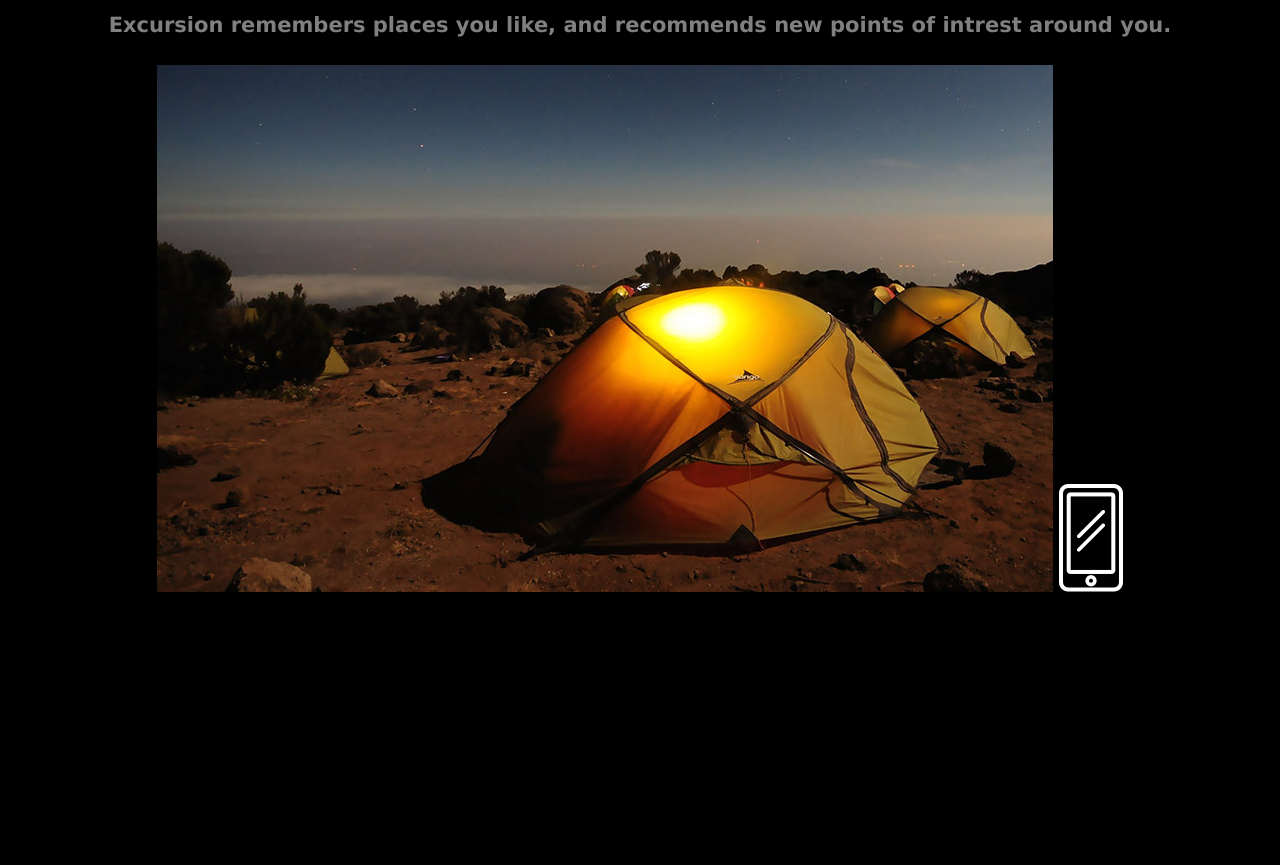
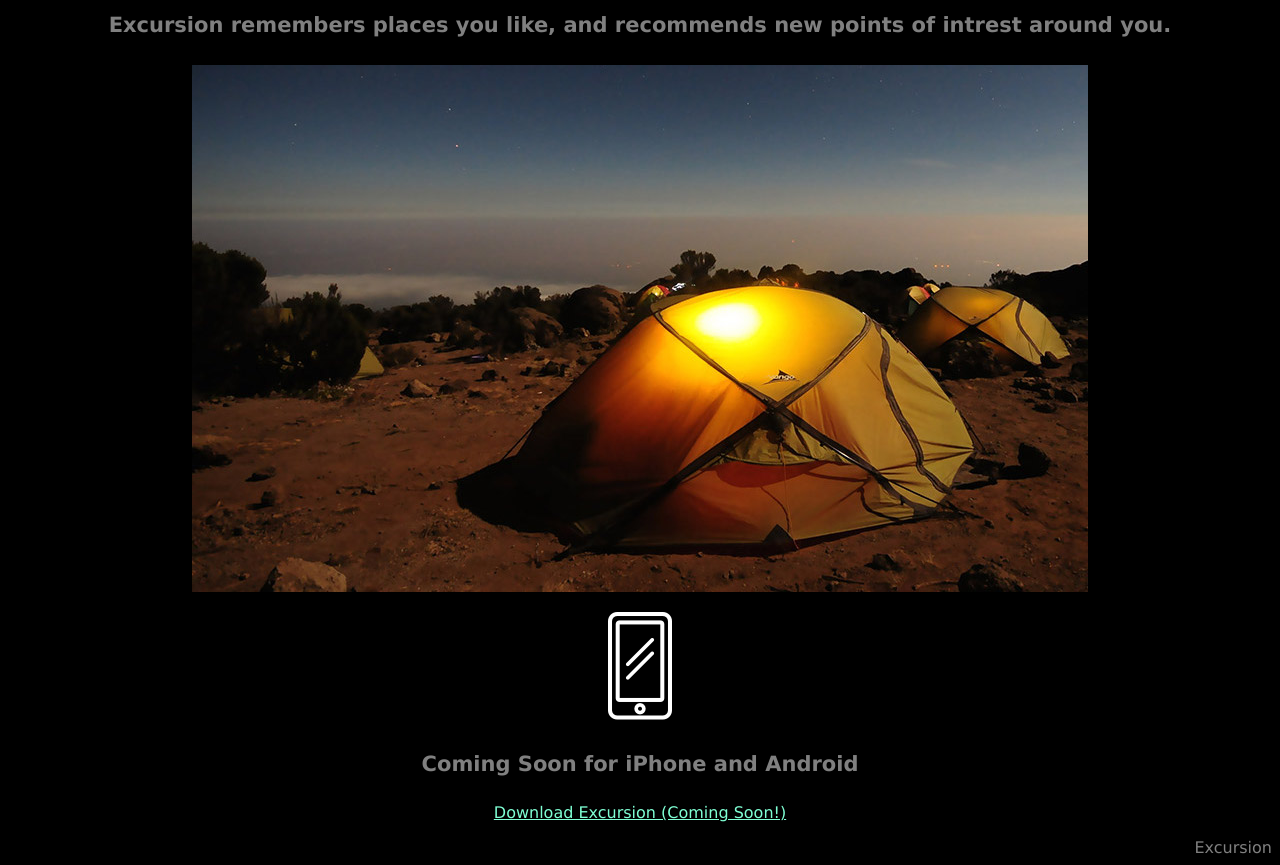
Before and after one commit to Josh8723/excursions, a plain HTML site: page index.html in a window 1280 px wide. Shown: the part 420-1285 px from the top of the page. Before the commit the page ends 1024 px from the top, so only its background shows below. Drawn offline with Linux system fonts and the light colour scheme.

Commit message:
Added footer text

```diff
--- a/index.html
+++ b/index.html
@@ -14,7 +14,10 @@
     </header>
     <h2 class="header--secondary">Your personal travel guide</h2>
     <h4 class="header--sub-header">Excursion remembers places you like, and recommends new points of intrest around you. </h4>
-    <img src="resources/images/camp.jpg" alt="tent in the desert with a light inside while the sun sets behind">
-    <img src="resources/images/phone.png" alt="">
+    <p><img src="resources/images/camp.jpg" alt="tent in the desert with a light inside while the sun sets behind"></p>
+    <p><img src="resources/images/phone.png" alt=""></p>
+    <h4 class="header--sub-header">Coming Soon for iPhone and Android</h4>
+    <p><a class="link--cta" href="#section2">Download Excursion (Coming Soon!)</a></p>
+    <footer>Excursion</footer>
 </body>
 </html>
--- a/resources/css/style.css
+++ b/resources/css/style.css
@@ -30,3 +30,8 @@ body {
     font-size: 16px;
     color: aquamarine;
 }
+
+footer {
+    color: gray;
+    text-align: right;
+}
```
